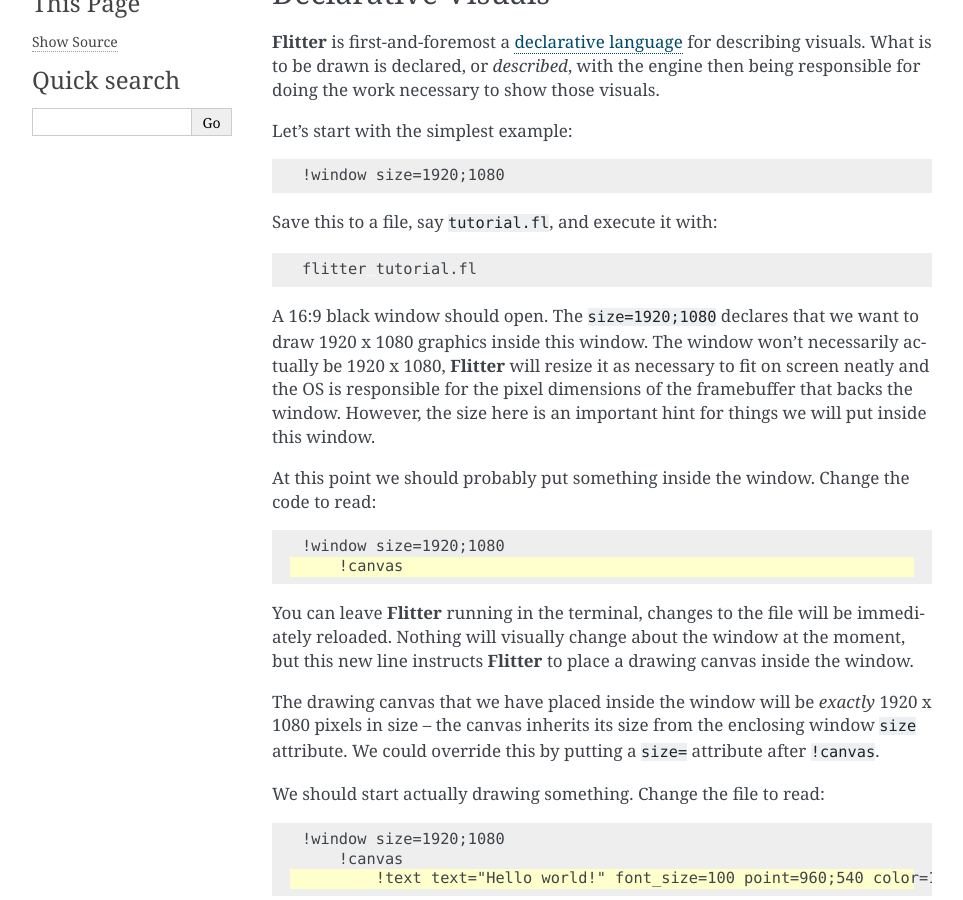
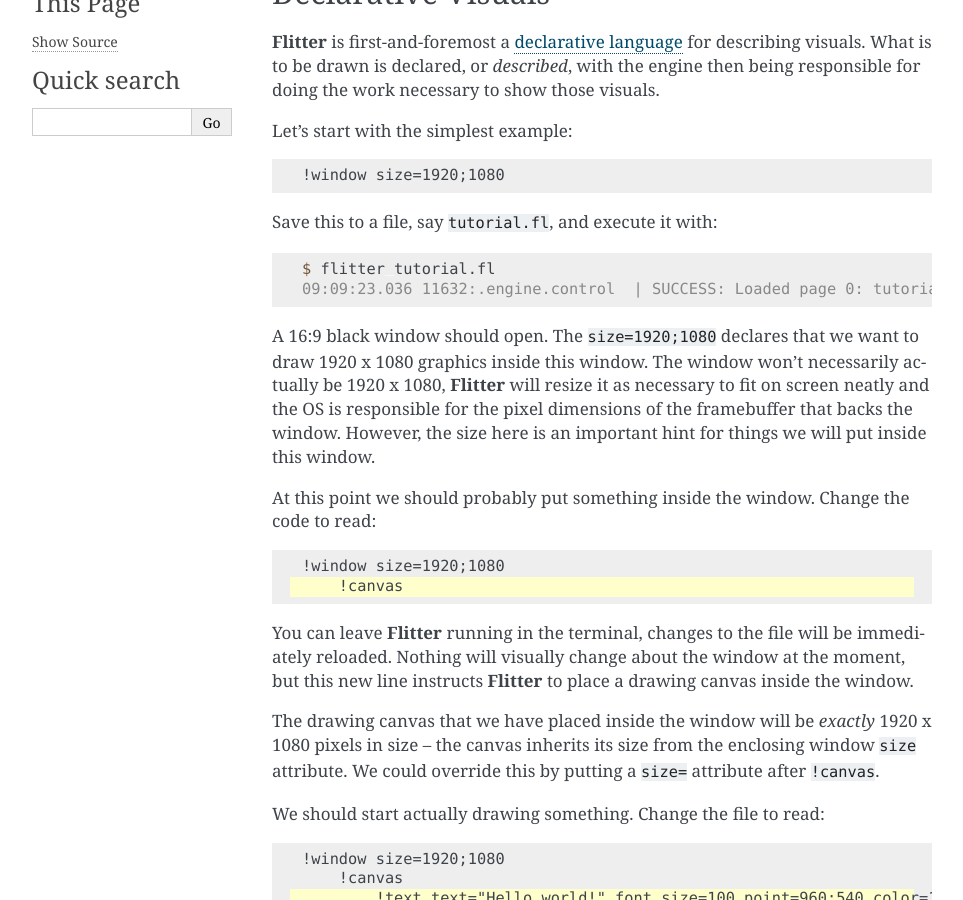
Before and after one commit to jonathanhogg/flitter, a Sphinx documentation site: the page built from docs/tutorial.md, in a window 1280 px wide and 900 px high, scrolled down 308 px. Shown: the whole window, without its empty margins (148-1111 px from the left). Built offline with Sphinx 7.4.7, drawn with Linux system fonts in a browser that asks for light colours.

Commit message:
Another console bit to fix

````diff
--- a/docs/tutorial.md
+++ b/docs/tutorial.md
@@ -22,8 +22,9 @@
 
 Save this to a file, say `tutorial.fl`, and execute it with:
 
-```sh
-flitter tutorial.fl
+```console
+$ flitter tutorial.fl
+09:09:23.036 11632:.engine.control  | SUCCESS: Loaded page 0: tutorial.fl
 ```
 
 A 16:9 black window should open. The `size=1920;1080` declares that we want to
````
